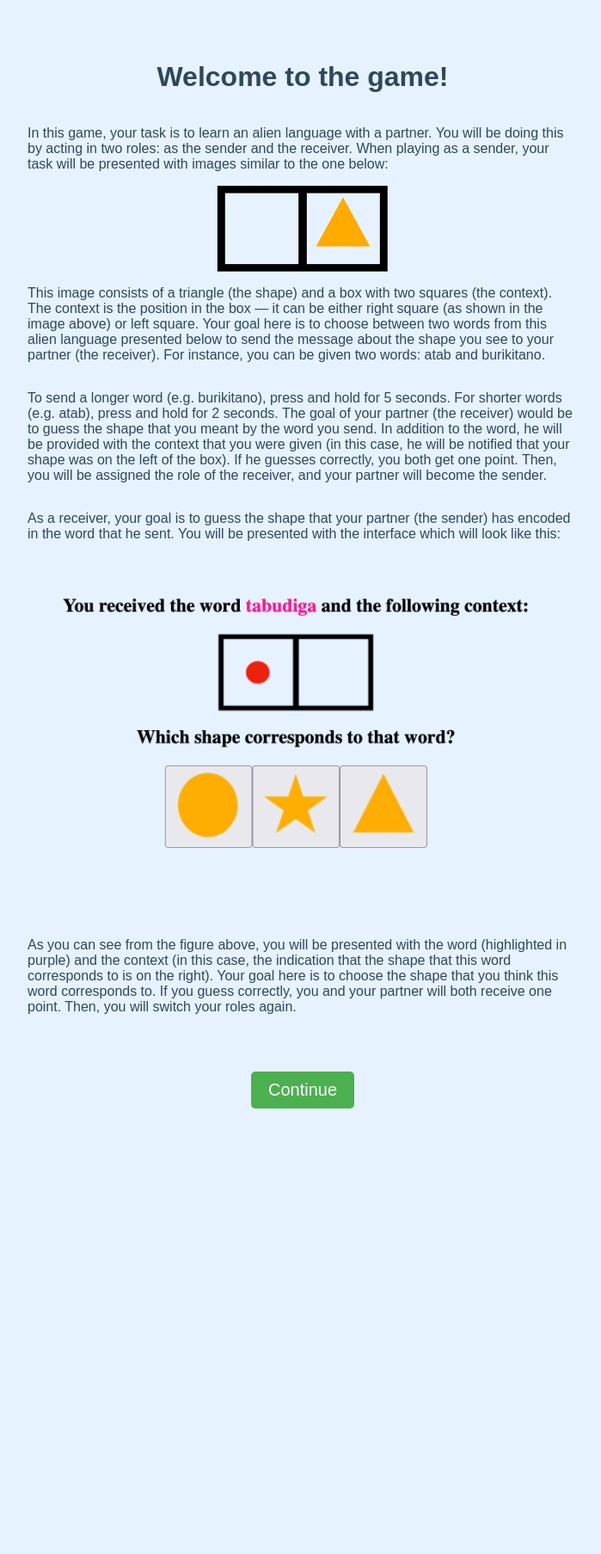
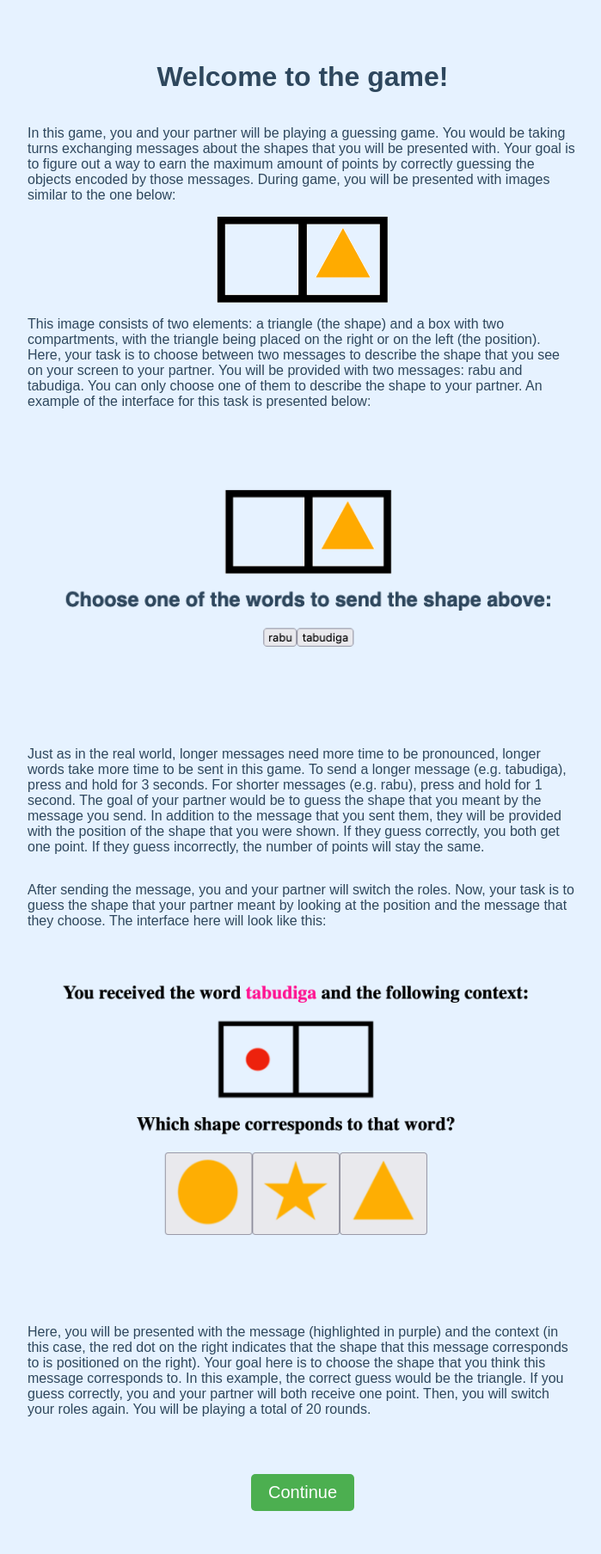
Before and after one commit to alexeykosh/2023-colexification-experiment, a Flask app: page / in a window 1280 px wide. Shown: the whole page at 86% size, without its empty margins (288-987 px from the left). Before the commit the page ends 1289 px from the top, so only its background shows below. Run offline with Flask 2, Linux system fonts and the light colour scheme; some libraries are stand-ins or nearby versions.

Commit message:
added the new description

```diff
--- a/src/app.py
+++ b/src/app.py
@@ -16,6 +16,7 @@ socketio = SocketIO(app)
 
 ### GLOBAL ###
 
+NROUNDS = 20
 queue = []
 experiments = defaultdict(dict)
 experiments_queue = []
@@ -100,9 +101,10 @@ def joined_waiting_room():
     global game
     user = request.cookies.get('user')
     experiment_id = int(request.cookies.get('experiment_id'))
-    game = Game({'T': ['r'], 'C': ['l'], 'S': ['r', 'l']}, rounds=10)
+    game = Game({'T': ['r'], 'C': ['l'], 'S': ['r', 'l']}, rounds=NTRIALS)
     while experiments[experiment_id]['sender'] is None:
-        sleep(0.1)
+        # waiting for receiver to join
+        sleep(1)
     else:
         if experiments[experiment_id]['receiver'] == user:
             socketio.emit('redirect', {'url': '/stand_by'}, room=request.sid)
@@ -186,7 +188,7 @@ def joined_endgame():
     - Score is incremented for both players, so it needs to be divided by 2. Update
     the game class to resolve this issue.
     '''
-    socketio.emit('score', {'score': game.score/2}, room=request.sid)
+    socketio.emit('score', {'score': game.score}, room=request.sid)
 
 if __name__ == '__main__':
     socketio.run(app, debug=False, port=9000)
--- a/src/templates/description.html
+++ b/src/templates/description.html
@@ -48,13 +48,14 @@
 </head>
 <body>
 	<h1>Welcome to the game!</h1>
-	<p>In this game, your task is to learn an alien language with a partner. You will be doing this by acting in two roles: as the sender and the receiver. When playing as a sender, your task will be presented with images similar to the one below:</p>
+	<p>In this game, you and your partner will be playing a guessing game. You would be taking turns exchanging messages about the shapes that you will be presented with. Your goal is to figure out a way to earn the maximum amount of points by correctly guessing the objects encoded by those messages. During game, you will be presented with images similar to the one below:</p>
 	<img src="/static/stimuli/T-r.png">
-	<p>This image consists of a triangle (the shape) and a box with two squares (the context). The context is the position in the box — it can be either right square (as shown in the image above) or left square. Your goal here is to choose between two words from this alien language presented below to send the message about the shape you see to your partner (the receiver). For instance, you can be given two words: atab and burikitano.</p>
-	<p>To send a longer word (e.g. burikitano), press and hold for 5 seconds. For shorter words (e.g. atab), press and hold for 2 seconds. The goal of your partner (the receiver) would be to guess the shape that you meant by the word you send. In addition to the word, he will be provided with the context that you were given (in this case, he will be notified that your shape was on the left of the box). If he guesses correctly, you both get one point. Then, you will be assigned the role of the receiver, and your partner will become the sender.</p>
-	<p>As a receiver, your goal is to guess the shape that your partner (the sender) has encoded in the word that he sent. You will be presented with the interface which will look like this:</p>
-	<img src="/static/interface/receiver.png">
-	<p>As you can see from the figure above, you will be presented with the word (highlighted in purple) and the context (in this case, the indication that the shape that this word corresponds to is on the right). Your goal here is to choose the shape that you think this word corresponds to. If you guess correctly, you and your partner will both receive one point. Then, you will switch your roles again.</p>
+	<p>This image consists of two elements: a triangle (the shape) and a box with two compartments, with the triangle being placed on the right or on the left (the position). Here, your task is to choose between two messages to describe the shape that you see on your screen to your partner. You will be provided with two messages: rabu and tabudiga. You can only choose one of them to describe the shape to your partner. An example of the interface for this task is presented below:    </p>
+    <img src="/static/interface/sender.png">
+	<p>Just as in the real world, longer messages need more time to be pronounced, longer words take more time to be sent in this game. To send a longer message (e.g. tabudiga), press and hold for 3 seconds. For shorter messages (e.g. rabu), press and hold for 1 second. The goal of your partner would be to guess the shape that you meant by the message you send. In addition to the message that you sent them, they will be provided with the position of the shape that you were shown. If they guess correctly, you both get one point. If they guess incorrectly, the number of points will stay the same.</p>
+	<p>After sending the message, you and your partner will switch the roles. Now, your task is to guess the shape that your partner meant by looking at the position and the message that they choose. The interface here will look like this:</p>
+    <img src="/static/interface/receiver.png">
+	<p>Here, you will be presented with the message (highlighted in purple) and the context (in this case, the red dot on the right indicates that the shape that this message corresponds to is positioned on the right). Your goal here is to choose the shape that you think this message corresponds to. In this example, the correct guess would be the triangle. If you guess correctly, you and your partner will both receive one point. Then, you will switch your roles again. You will be playing a total of 20 rounds.</p>
 	<button id="continueBtn" style="display: none;">Continue</button>
     <script src="//cdnjs.cloudflare.com/ajax/libs/socket.io/4.4.1/socket.io.min.js"></script>
     <script src="//code.jquery.com/jquery-3.6.0.min.js"></script>
@@ -67,7 +68,7 @@
 
 		setTimeout(function() {
 			document.getElementById("continueBtn").style.display = "block";
-		}, 5000);
+		}, 100);
 
         // if continue button is clicked, emit continue event
         document.getElementById("continueBtn").addEventListener("click", function() {
--- a/src/templates/sender.html
+++ b/src/templates/sender.html
@@ -5,7 +5,6 @@
     <link href="/static/style.css" rel="stylesheet">
   </head>
   <body>
-    <div class="topright">Score: ...</div>
     <div class="top-row">
       <img id="image">
       <h2>Choose one of the words to send the shape above:</h2>
@@ -34,11 +33,11 @@
         if (buttonId === 1) {
           timer1 = setTimeout(function() {
             socket.emit('buttonPressedSender', buttonId);
-          }, 2000);
+          }, 100);
         } else if (buttonId === 2) {
           timer2 = setTimeout(function() {
             socket.emit('buttonPressedSender', buttonId);
-          }, 5000);
+          }, 300);
         }
       }
 
```
Also changed, not shown: src/game.py (+8 -3 lines), src/static/style_.css (deleted, +0 -41 lines), src/static/interface/sender.png (added), 5 other files.
